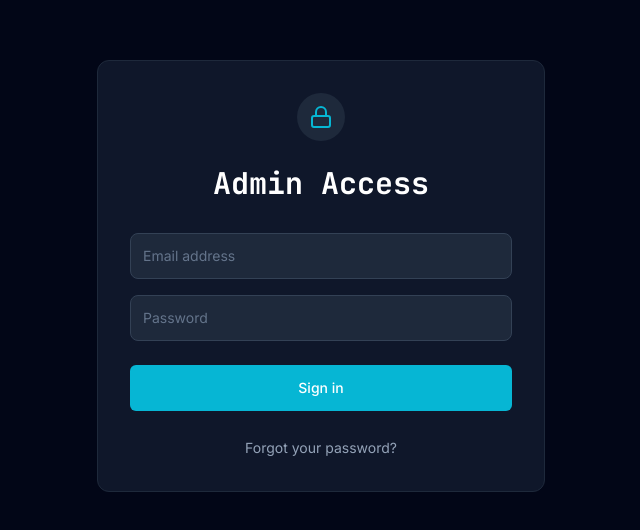
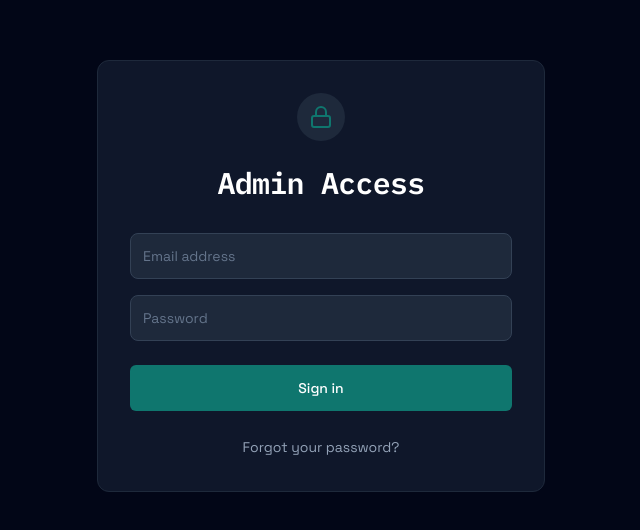
Before and after one commit to Bisbiss/personal-website, a React (Vite) app: page /admin/login in a window 1280 px wide. Shown: the part 124-654 px from the top of the page, without its empty margins (319-959 px from the left). Built offline with nearby package versions, Linux system fonts and the light colour scheme; no server answers; the database is empty.

Commit message:
Update color

```diff
--- a/src/App.jsx
+++ b/src/App.jsx
@@ -81,7 +81,7 @@ const FaviconUpdater = () => {
 
 function App() {
   return (
-    <div className="bg-slate-50 dark:bg-slate-950 min-h-screen text-slate-900 dark:text-slate-200 font-sans selection:bg-primary selection:text-white transition-colors duration-300">
+    <div className="min-h-screen text-slate-900 dark:text-slate-100 font-sans selection:bg-primary selection:text-white transition-colors duration-300">
       <ScrollToHash />
       <FaviconUpdater />
       <Routes>
--- a/src/components/About.jsx
+++ b/src/components/About.jsx
@@ -37,7 +37,7 @@ const About = () => {
     };
 
     return (
-        <section id="about" className="py-20 bg-white dark:bg-slate-900 transition-colors duration-300">
+        <section id="about" className="py-20 section-surface transition-colors duration-300">
             <div className="max-w-7xl mx-auto px-4 sm:px-6 lg:px-8">
                 <motion.div
                     initial={{ opacity: 0, y: 20 }}
@@ -90,7 +90,7 @@ const About = () => {
                                 <ul className="text-slate-600 dark:text-slate-400 text-sm space-y-1">
                                     {/* Handle both array and string formats for items */}
                                     {(Array.isArray(skill.items) ? skill.items : (skill.items || '').split(',')).map((item) => (
-                                        <li key={item.trim()}>• {item.trim()}</li>
+                                        <li key={item.trim()}>- {item.trim()}</li>
                                     ))}
                                 </ul>
                             </motion.div>
--- a/src/components/Contact.jsx
+++ b/src/components/Contact.jsx
@@ -146,7 +146,7 @@ const Contact = () => {
     };
 
     return (
-        <section id="contact" className="py-20 bg-white dark:bg-slate-900 transition-colors duration-300">
+        <section id="contact" className="py-20 section-surface transition-colors duration-300">
             <div className="max-w-7xl mx-auto px-4 sm:px-6 lg:px-8">
                 <motion.div
                     initial={{ opacity: 0, y: 20 }}
--- a/src/components/Hero.jsx
+++ b/src/components/Hero.jsx
@@ -20,10 +20,12 @@ const Hero = () => {
     };
 
     return (
-        <section id="home" className="min-h-screen flex items-center justify-center relative overflow-hidden pt-16 bg-slate-50 dark:bg-slate-950 transition-colors duration-300">
+        <section id="home" className="min-h-screen flex items-center justify-center relative overflow-hidden pt-16 transition-colors duration-300">
             {/* Background Grid */}
             <div className="absolute inset-0 bg-grid-pattern opacity-[0.03] dark:opacity-10 pointer-events-none"></div>
             <div className="absolute inset-0 bg-gradient-to-b from-transparent via-transparent to-slate-50 dark:to-slate-950 pointer-events-none"></div>
+            <div className="absolute -top-24 right-[-6rem] h-80 w-80 rounded-full bg-[radial-gradient(circle,rgba(15,118,110,0.35),transparent_60%)] blur-3xl opacity-70 animate-pulse-slow pointer-events-none"></div>
+            <div className="absolute bottom-[-6rem] left-[-4rem] h-72 w-72 rounded-full bg-[radial-gradient(circle,rgba(249,115,22,0.3),transparent_60%)] blur-3xl opacity-70 pointer-events-none"></div>
 
             <div className="max-w-7xl mx-auto px-4 sm:px-6 lg:px-8 relative z-10 text-center">
                 <motion.div
@@ -43,7 +45,7 @@ const Hero = () => {
                         </div>
                     )}
 
-                    <h2 className="text-primary font-mono text-lg mb-4">Hello, World!</h2>
+                    <h2 className="text-primary font-mono text-sm uppercase tracking-[0.3em] mb-4">Hello, World!</h2>
                     <h1 className="text-5xl md:text-7xl font-bold mb-6 tracking-tight text-slate-900 dark:text-white">
                         I'm <span className="text-transparent bg-clip-text bg-gradient-to-r from-primary to-secondary">
                             {profile?.full_name || 'Bisbiss'}
--- a/src/components/Products.jsx
+++ b/src/components/Products.jsx
@@ -51,7 +51,7 @@ const Products = () => {
     if (products.length === 0 && !loading) return null;
 
     return (
-        <section id="products" className="py-20 bg-white dark:bg-slate-900 transition-colors duration-300">
+        <section id="products" className="py-20 section-surface transition-colors duration-300">
             <div className="max-w-7xl mx-auto px-4 sm:px-6 lg:px-8">
                 <motion.div
                     initial={{ opacity: 0, y: 20 }}
--- a/src/components/Projects.jsx
+++ b/src/components/Projects.jsx
@@ -64,7 +64,7 @@ const Projects = () => {
     ];
 
     return (
-        <section id="projects" className="py-20 bg-slate-50 dark:bg-slate-950 transition-colors duration-300">
+        <section id="projects" className="py-20 section-surface transition-colors duration-300">
             <div className="max-w-7xl mx-auto px-4 sm:px-6 lg:px-8">
                 <motion.div
                     initial={{ opacity: 0, y: 20 }}
--- a/src/index.css
+++ b/src/index.css
@@ -1,16 +1,35 @@
-@import url('https://fonts.googleapis.com/css2?family=Inter:wght@300;400;500;600;700&family=JetBrains+Mono:wght@400;500;700&display=swap');
+@import url('https://fonts.googleapis.com/css2?family=IBM+Plex+Mono:wght@400;500;600&family=Space+Grotesk:wght@400;500;600;700&display=swap');
 
 @tailwind base;
 @tailwind components;
 @tailwind utilities;
 
 @layer base {
+  :root {
+    --bg-1: #f6f1e7;
+    --bg-2: #eef4f1;
+    --glow-1: rgba(15, 118, 110, 0.18);
+    --glow-2: rgba(249, 115, 22, 0.16);
+  }
+
+  .dark {
+    --bg-1: #0b1413;
+    --bg-2: #0b1115;
+    --glow-1: rgba(20, 184, 166, 0.16);
+    --glow-2: rgba(249, 115, 22, 0.12);
+  }
+
   html {
     scroll-behavior: smooth;
   }
 
   body {
-    @apply bg-slate-50 dark:bg-slate-950 text-slate-900 dark:text-slate-200 font-sans antialiased overflow-x-hidden transition-colors duration-300;
+    @apply text-slate-900 dark:text-slate-100 font-sans antialiased overflow-x-hidden transition-colors duration-300;
+    background-color: var(--bg-1);
+    background-image:
+      radial-gradient(1200px 600px at 8% -10%, var(--glow-1), transparent 60%),
+      radial-gradient(900px 500px at 92% 0%, var(--glow-2), transparent 55%),
+      linear-gradient(180deg, var(--bg-1) 0%, var(--bg-2) 100%);
   }
 
   h1,
@@ -19,7 +38,7 @@
   h4,
   h5,
   h6 {
-    @apply font-mono font-bold text-slate-900 dark:text-white;
+    @apply font-sans font-bold text-slate-900 dark:text-white tracking-tight;
   }
 }
 
@@ -29,13 +48,17 @@
   }
 
   .bg-grid-pattern {
-    background-image: linear-gradient(to right, #e2e8f0 1px, transparent 1px),
-      linear-gradient(to bottom, #e2e8f0 1px, transparent 1px);
+    background-image: linear-gradient(to right, rgba(15, 118, 110, 0.12) 1px, transparent 1px),
+      linear-gradient(to bottom, rgba(15, 118, 110, 0.12) 1px, transparent 1px);
     background-size: 40px 40px;
   }
 
   .dark .bg-grid-pattern {
-    background-image: linear-gradient(to right, #1e293b 1px, transparent 1px),
-      linear-gradient(to bottom, #1e293b 1px, transparent 1px);
+    background-image: linear-gradient(to right, rgba(148, 163, 184, 0.12) 1px, transparent 1px),
+      linear-gradient(to bottom, rgba(148, 163, 184, 0.12) 1px, transparent 1px);
+  }
+
+  .section-surface {
+    @apply bg-white/70 dark:bg-slate-900/70 backdrop-blur-md border-y border-slate-200/60 dark:border-slate-800/60;
   }
 }
--- a/src/pages/ArticleDetail.jsx
+++ b/src/pages/ArticleDetail.jsx
@@ -38,7 +38,7 @@ const ArticleDetail = () => {
 
     if (loading) {
         return (
-            <div className="min-h-screen bg-slate-50 dark:bg-slate-950 pt-32 flex justify-center transition-colors duration-300">
+            <div className="min-h-screen section-surface pt-32 flex justify-center transition-colors duration-300">
                 <div className="animate-spin rounded-full h-12 w-12 border-t-2 border-b-2 border-primary"></div>
             </div>
         );
@@ -46,7 +46,7 @@ const ArticleDetail = () => {
 
     if (!article) {
         return (
-            <div className="min-h-screen bg-slate-50 dark:bg-slate-950 pt-32 px-4 text-center transition-colors duration-300">
+            <div className="min-h-screen section-surface pt-32 px-4 text-center transition-colors duration-300">
                 <h1 className="text-3xl font-bold text-slate-900 dark:text-white mb-4">Article Not Found</h1>
                 <p className="text-slate-600 dark:text-slate-400 mb-8">The article you are looking for does not exist.</p>
                 <Link to="/articles" className="text-primary hover:text-primary-hover flex items-center justify-center gap-2">
@@ -65,7 +65,7 @@ const ArticleDetail = () => {
                 image={article.cover_image}
                 type="article"
             />
-            <article className="min-h-screen bg-slate-50 dark:bg-slate-950 pt-32 pb-20 transition-colors duration-300">
+            <article className="min-h-screen section-surface pt-32 pb-20 transition-colors duration-300">
                 {/* Hero / Header */}
                 <div className="max-w-4xl mx-auto px-4 sm:px-6 lg:px-8 mb-12">
                     <Link to="/articles" className="inline-flex items-center text-slate-500 dark:text-slate-400 hover:text-primary dark:hover:text-primary mb-8 transition-colors">
--- a/src/pages/Articles.jsx
+++ b/src/pages/Articles.jsx
@@ -56,7 +56,7 @@ const Articles = () => {
                 description="Read my latest articles about web development, programming, and technology. Learn from my experiences and insights."
                 keywords="articles, blog, web development, programming, technology, tutorials, React, JavaScript"
             />
-            <section id="articles" className="py-20 min-h-screen pt-32 bg-slate-50 dark:bg-slate-950 transition-colors duration-300">
+            <section id="articles" className="py-20 min-h-screen pt-32 section-surface transition-colors duration-300">
                 <div className="max-w-7xl mx-auto px-4 sm:px-6 lg:px-8">
                     <motion.div
                         initial={{ opacity: 0, y: 20 }}
--- a/src/pages/Products.jsx
+++ b/src/pages/Products.jsx
@@ -37,7 +37,7 @@ const ProductsPage = () => {
                 description="Browse my collection of digital products, templates, and resources."
                 keywords="digital products, templates, react themes, developer tools, software assets"
             />
-            <section className="py-20 min-h-screen pt-32 bg-white dark:bg-slate-900 transition-colors duration-300">
+            <section className="py-20 min-h-screen pt-32 section-surface transition-colors duration-300">
                 <div className="max-w-7xl mx-auto px-4 sm:px-6 lg:px-8">
                     <motion.div
                         initial={{ opacity: 0, y: 20 }}
--- a/src/pages/Projects.jsx
+++ b/src/pages/Projects.jsx
@@ -41,7 +41,7 @@ const ProjectsPage = () => {
                 description="Explore my portfolio of projects, ranging from web applications to open source contributions."
                 keywords="projects, portfolio, web development, software engineering, react, javascript"
             />
-            <section className="py-20 min-h-screen pt-32 bg-slate-50 dark:bg-slate-950 transition-colors duration-300">
+            <section className="py-20 min-h-screen pt-32 section-surface transition-colors duration-300">
                 <div className="max-w-7xl mx-auto px-4 sm:px-6 lg:px-8">
                     <motion.div
                         initial={{ opacity: 0, y: 20 }}
```
Also changed, not shown: tailwind.config.js (+7 -7 lines), 1 other file (tests, documents, lock files or other folders).
